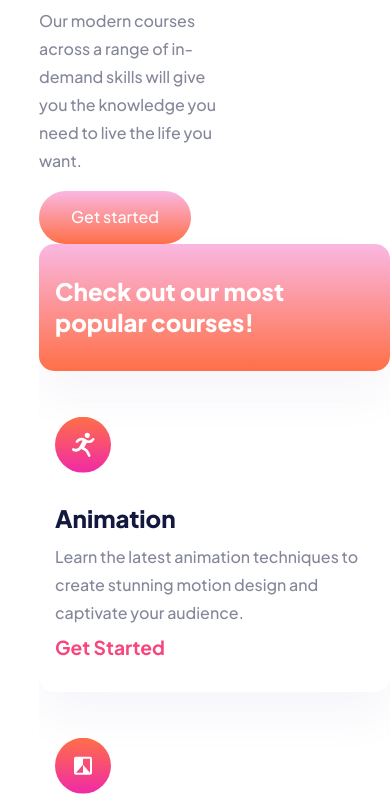
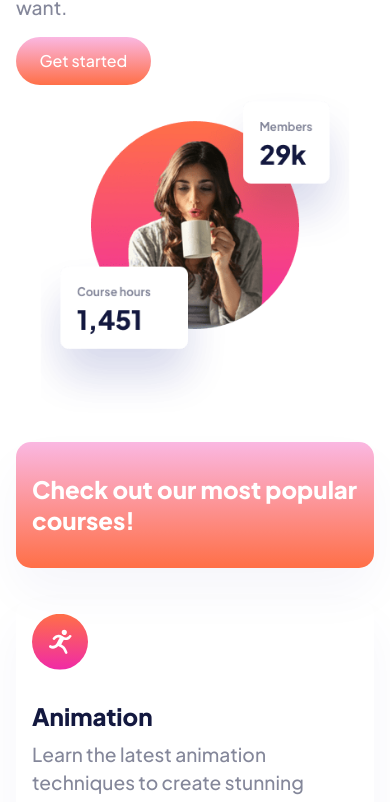
Before and after one commit to gideon-del/skilled-elearning-landing-page, a plain HTML site: page index.html in a window 390 px wide. Shown: the part 287-1089 px from the top of the page. Drawn offline with Linux system fonts and the light colour scheme.

Commit message:
Done with this

```diff
--- a/index.html
+++ b/index.html
@@ -8,7 +8,7 @@
       rel="icon"
       type="image/png"
       sizes="32x32"
-      href="./assets/favicon-32x32.png"
+      href="./assets/logo-dark.svg"
     />
     <link href="./style/index.css" type="text/css" rel="stylesheet" />
     <title>Frontend Mentor | Skilled e-learning landing page</title>
@@ -16,13 +16,16 @@
   <body>
     <div class="grid-container">
       <main class="main">
-        <header class="main-nav">
+        <header>
+          <div class="main-nav container">
             <div>
               <img src="./assets/logo-dark.svg" alt="Logo" />
             </div>
             <button class="btn">Get started</button>
+          </div>
         </header>
-        <section class="hero">
+        <section>
+          <div class="hero container">
             <div class="hero-content">
               <h2 class="hero-title fs-500">
                 Maximize skill,<br />
@@ -36,13 +39,22 @@
             </div>
             <div class="hero-img">
               <picture>
+                <source
+                  srcset="./assets/image-hero-mobile.png"
+                  media="(max-width: 600px)"
+                />
+                <source
+                  srcset="./assets/image-hero-tablet@2x.png"
+                  media="(max-width: 900px)"
+                />
                 <img src="./assets/image-hero-desktop.png" />
               </picture>
             </div>
+          </div>
         </section>
-        <section class="card-container">
+        <section class="card-container container">
           <div class="card card-info">
-            <h2 class="fs-400">Check out our most popular courses!</h2>
+            <h2 class="fs-500">Check out our most popular courses!</h2>
           </div>
           <div class="card">
             <div class="card-img">
@@ -102,7 +114,7 @@
         </section>
       </main>
       <footer class="footer">
-        <div class="footer-container">
+        <div class="footer-container container">
           <div>
             <img src="./assets/logo-light.svg" />
           </div>
--- a/style/index.css
+++ b/style/index.css
@@ -26,12 +26,12 @@
   --fw-800: 800;
   --fw-400: 400;
 
-  --fs-100: 1rem;
-  --fs-200: 1.2rem;
-  --fs-300: 1.5rem;
-  --fs-400: 2rem;
-  --fs-500: 2.5rem;
-  --fs-600: 3.5rem;
+  --fs-100: clamp(0.6rem, 5vw + 0.5rem, 1rem);
+  --fs-200: clamp(0.8rem, 5vw + 0.8rem, 1.2rem);
+  --fs-300: clamp(0.9rem, 5vw + 1rem, 1.5rem);
+  --fs-400: clamp(1rem, 5vw + 1rem, 2rem);
+  --fs-500: clamp(1.3rem, 5vw + 1.2rem, 2.5rem);
+  --fs-600: clamp(1.4rem, 5vw + 1.5rem, 3.5rem);
 
   /* line-height:  */
   --leading-sm: 28px;
@@ -73,7 +73,7 @@ body {
 }
 p {
   max-width: 38ch;
-  font-size: var(--fs-100);
+  font-size: var(--fs-200);
   line-height: var(--leading-sm);
   font-weight: 500;
   color: hsl(var(--clr-primary-100));
@@ -97,9 +97,13 @@ p {
 .fw-800 {
   font-weight: var(--fw-800);
 }
+.container {
+  max-width: 1110px;
+  margin-inline: auto;
+}
 .btn {
   background-color: hsl(var(--bg, var(--clr-primary-300)));
-  padding: 0.8em 2em;
+  padding: min(0.8em, 2.5vw) min(6vw, 2em);
   color: hsl(var(--clr-neutral));
   font-size: var(--fs-100);
   line-height: var(--leading-sm);
@@ -123,30 +127,32 @@ p {
   display: grid;
   grid-template-columns: minmax(0, 10vw) 1fr;
   grid-template-areas:
-    ". main"
+    "main main"
     "footer footer";
 }
 .main {
   grid-area: main;
   overflow: hidden;
   padding-bottom: 2rem;
+  padding-inline: 1rem;
 }
 .main-nav {
-  max-width: 1110px;
   display: flex;
   justify-content: space-between;
+  align-items: center;
   padding-top: 1em;
-  padding-inline: 1rem;
+  margin-block-end: 1rem;
 }
 .hero {
   display: grid;
   grid-template-columns: 1.5fr fit-content(40rem);
   align-items: center;
   justify-items: start;
+  margin-block-end: 1rem;
 }
 .hero-img {
   transform: translate(18vw, -15vh);
-  margin-left: -18vw;
+  /* margin-left: -10vw; */
 }
 .hero-title {
   color: hsl(var(--clr-primary-300));
@@ -157,12 +163,14 @@ p {
   flex-direction: column;
   gap: 1rem;
   align-items: flex-start;
+  min-width: fit-content;
 }
 .card-container {
   display: grid;
   grid-template-columns: repeat(auto-fit, minmax(300px, 1fr));
   gap: 2rem;
   max-width: 1110px;
+  margin-block-end: 1rem;
 }
 .card {
   padding: 2rem 1rem;
@@ -206,51 +214,26 @@ p {
 .footer-container {
   display: flex;
   justify-content: space-between;
-  max-width: 1110px;
-  margin-inline: auto;
   align-items: center;
 }
-/* .title {
-  font-weight: 800;
-  color: hsla(var(--clr-primary-100) / 1);
+@media (max-width: 56.25em) {
+  .hero {
+    grid-template-columns: 1fr 1fr;
+  }
+  .hero-img {
+    transform: translate(18vw, 0);
+  }
 }
-.title:is(h2) {
-  margin-block: 1rem;
+@media (max-width: 37.5em) {
+  .hero {
+    grid-template-columns: auto;
+    place-items: center;
+  }
+  .hero-img {
+    transform: translate(0, 0);
+    margin-inline: auto;
+  }
+  .footer {
+    padding: 1.4rem;
+  }
 }
-
-.color {
-  margin-block: 0.8rem;
-}
-.color-grid {
-  display: grid;
-  grid-template-columns: repeat(4, minmax(0, 1fr));
-  gap: 1.8rem;
-}
-.color-grid__item {
-  display: flex;
-  flex-direction: column;
-  gap: 1rem;
-}
-.color-grid__item h2,
-.color-grid__item p {
-  color: hsl(var(--clr-primary-300));
-}
-
-.color-grid__item p {
-  display: flex;
-  gap: 1rem;
-}
-
-.color-grid__clr,
-.color-grid__gradient {
-  padding: 3rem 7rem;
-  border-radius: 10px;
-  border: 1px solid hsl(var(--clr-primary-100));
-}
-
-.color-grid__clr {
-  background-color: hsl(var(--color, var(--clr-primary-200)));
-}
-.color-grid__gradient {
-  background-image: var(--gradient, var(--gradient-primary));
-} */
```
Lines whose indentation alone changed are shown as unchanged.
